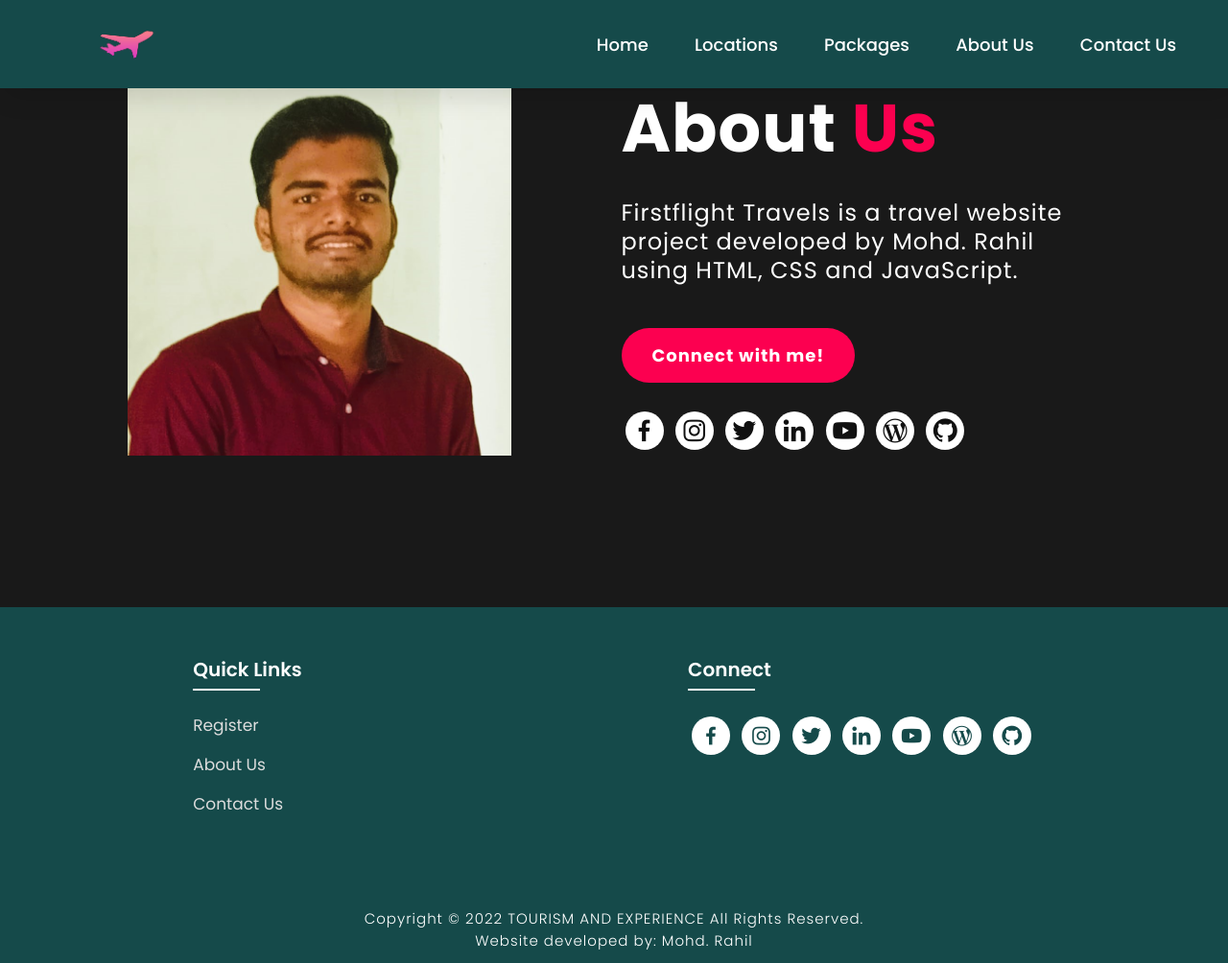
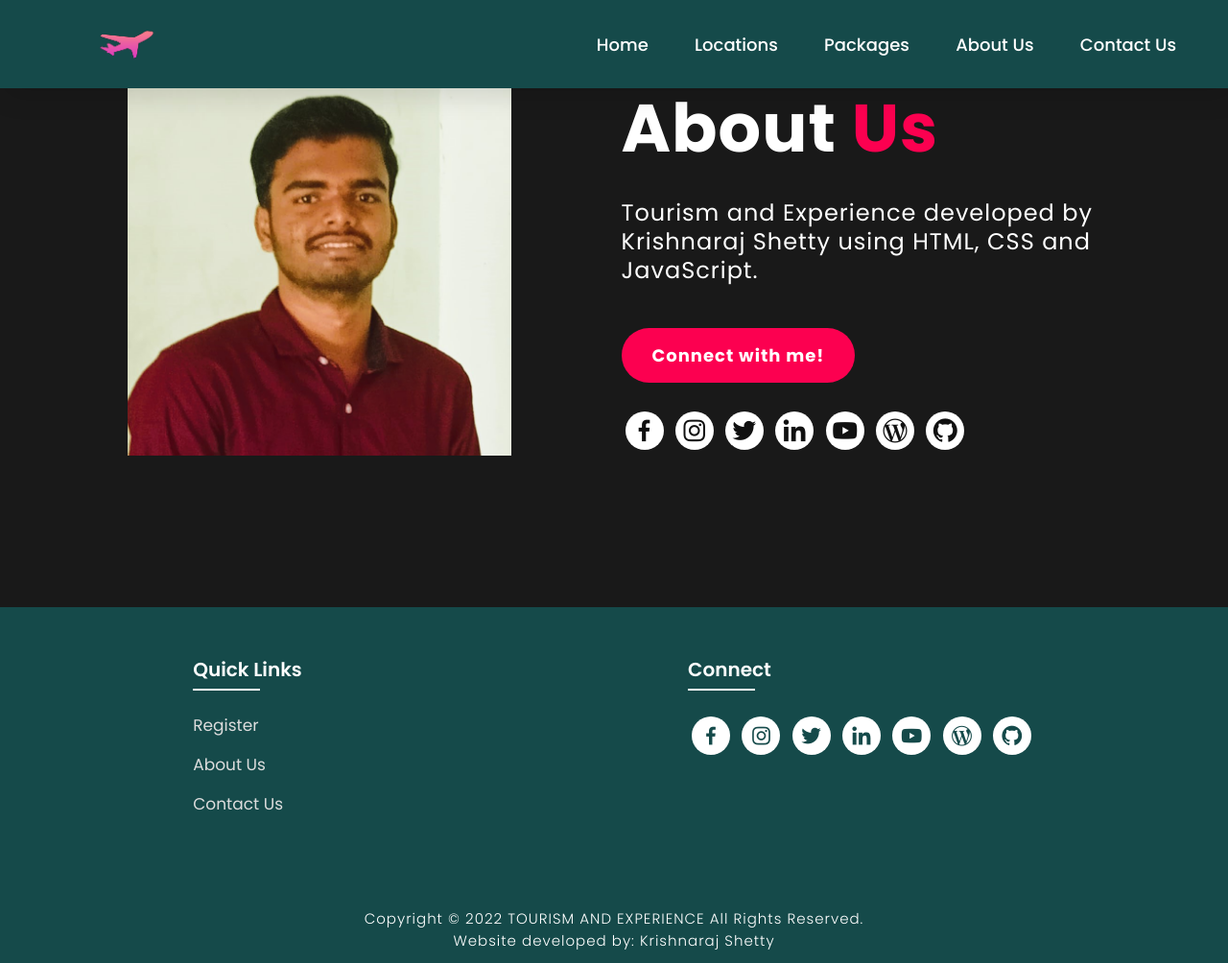
Before and after one commit to Krishnaraj017/TOURISM-AND-EXPERIENCE, a plain HTML site: page about.html in a window 1280 px wide. Shown: the whole page at 96% size. Drawn offline with nearby package versions, Linux system fonts and the light colour scheme.

Commit message:
some commites

```diff
--- a/about.html
+++ b/about.html
@@ -37,7 +37,7 @@
             <img src="./files/krish3.jpg" alt="My Photo">
             <div class="abt-text">
                 <h1>About <span>Us</span></h1>
-                <p>Firstflight Travels is a travel website project developed by Mohd. Rahil using HTML, CSS and
+                <p>Tourism and Experience developed by Krishnaraj Shetty using HTML, CSS and
                     JavaScript.</p>
                 <a href="https://www.linkedin.com/in/krishnaraj-shetty-b10617229" class="connectbtn" target="_blank">Connect with
                     me!</a>
@@ -104,7 +104,7 @@
         </div>
 
         <div class="end">
-            <p>Copyright © 2022 TOURISM AND EXPERIENCE All Rights Reserved.<br>Website developed by: Mohd. Rahil</p>
+            <p>Copyright © 2022 TOURISM AND EXPERIENCE All Rights Reserved.<br>Website developed by: Krishnaraj Shetty</p>
         </div>
     </section>
 
```
Also changed, not shown: contact.html (+1 -1 lines), register.html (+1 -1 lines).
